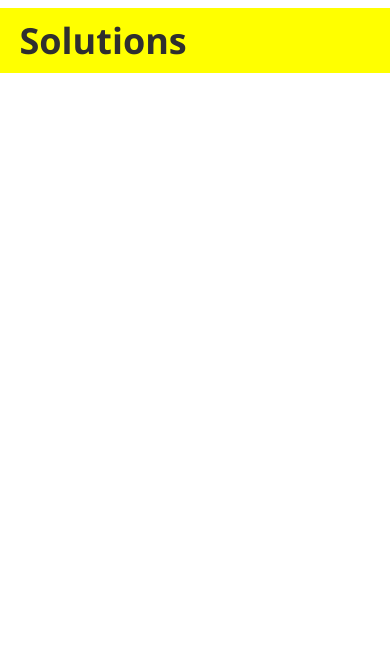
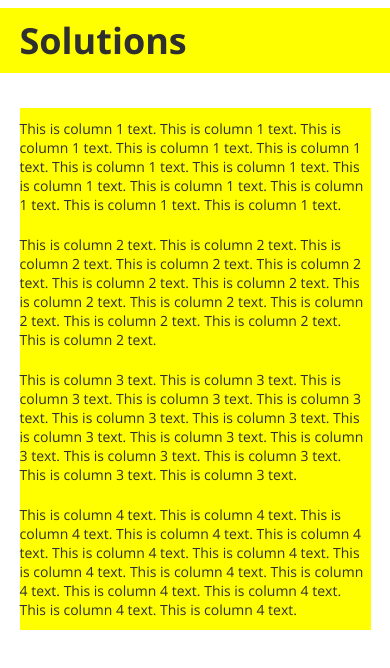
Before and after one commit to clarer/fewd7-final-project, a plain HTML site: page solutions.html in a window 390 px wide. Shown: the part 72-740 px from the top of the page. Drawn offline with nearby package versions, Linux system fonts and the light colour scheme.

Commit message:
4 column added

```diff
--- a/css/style.css
+++ b/css/style.css
@@ -217,6 +217,92 @@ header .desktop ul li a {
     }
 }
 
+.four-col {
+    width: 90%;
+    margin: 0 auto;
+    padding: 3% 0;
+}
+
+.four-col-one {
+    width: 19%;
+    padding: 0 2.6%;
+    float: left;
+    background-color: yellow;
+}
+
+.four-col-two {
+    width: 19%;
+    padding: 0 2.6%;
+    float: left;
+    background-color: yellow;
+}
+
+.four-col-three {
+    width: 19%;
+    padding: 0 2.6%;
+    float: left;
+    background-color: yellow;
+}
+
+.four-col-four {
+    width: 19%;
+    padding: 0 2.6%;
+    float: left;
+    background-color: yellow;
+}
+
+@media only screen and (max-width: 1200px) {
+    body {
+        font-size: 14px;
+    }
+}
+
+@media only screen and (max-width: 960px) {
+    .four-col-one {
+        width: 46%;
+        padding: 3% 2%;
+        float: left;
+    }
+    .four-col-two {
+        width: 46%;
+        padding: 3% 2%;
+        float: left;
+    }
+    .four-col-three {
+        width: 46%;
+        padding: 3% 2%;
+        float: left;
+    }
+    .four-col-four {
+        width: 46%;
+        padding: 3% 2%;
+        float: left;
+    }
+}
+
+@media only screen and (max-width: 768px) {
+    .four-col-one {
+        width: 100%;
+        padding: 3% 0;
+        clear: both;
+    }
+    .four-col-two {
+        width: 100%;
+        padding: 3% 0;
+        clear: both;
+    }
+    .four-col-three {
+        width: 100%;
+        padding: 3% 0;
+        clear: both;
+    }
+    .four-col-four {
+        width: 100%;
+        padding: 3% 0;
+        clear: both;
+    }
+}
+
 /******************************************
 /* ADDITIONAL STYLES
 /******************************************/
@@ -248,3 +334,50 @@ header .desktop ul li a {
     border-radius: 4px;
     float:right;
 }
+
+@font-face {
+    font-family: 'icomoon';
+    src:url('fonts/icomoon.eot?4msp27');
+    src:url('fonts/icomoon.eot?4msp27#iefix') format('embedded-opentype'),
+        url('fonts/icomoon.ttf?4msp27') format('truetype'),
+        url('fonts/icomoon.woff?4msp27') format('woff'),
+        url('fonts/icomoon.svg?4msp27#icomoon') format('svg');
+    font-weight: normal;
+    font-style: normal;
+}
+
+[class^="icon-"], [class*=" icon-"] {
+    font-family: 'icomoon';
+    speak: none;
+    font-style: normal;
+    font-weight: normal;
+    font-variant: normal;
+    text-transform: none;
+    line-height: 1;
+
+    /* Better Font Rendering =========== */
+    -webkit-font-smoothing: antialiased;
+    -moz-osx-font-smoothing: grayscale;
+}
+
+.icon-phone:before {
+    content: "\e800";
+}
+.icon-envelop:before {
+    content: "\e801";
+}
+.icon-location:before {
+    content: "\e802";
+}
+.icon-bubbles2:before {
+    content: "\e803";
+}
+.icon-cogs:before {
+    content: "\e804";
+}
+.icon-magic-wand:before {
+    content: "\e805";
+}
+.icon-leaf:before {
+    content: "\e806";
+}
--- a/js/script.js
+++ b/js/script.js
@@ -1,7 +1,6 @@
 $(document).ready(function() {
 
     $('#hamburger').click(function() {
-        console.log('menu clicked!');
         $('#show-this-on-click').slideToggle('slow');
     });
 
--- a/solutions.html
+++ b/solutions.html
@@ -35,6 +35,21 @@
 
         <h1>Solutions</h1>
 
+            <section class='four-col'>
+                <div class='four-col-one'>
+                    This is column 1 text. This is column 1 text. This is column 1 text. This is column 1 text. This is column 1 text. This is column 1 text. This is column 1 text. This is column 1 text. This is column 1 text. This is column 1 text. This is column 1 text. This is column 1 text.
+                </div>
+                <div class='four-col-two'>
+                    This is column 2 text. This is column 2 text. This is column 2 text. This is column 2 text. This is column 2 text. This is column 2 text. This is column 2 text. This is column 2 text. This is column 2 text. This is column 2 text. This is column 2 text. This is column 2 text. This is column 2 text.
+                </div>
+                <div class='four-col-three'>
+                    This is column 3 text. This is column 3 text. This is column 3 text. This is column 3 text. This is column 3 text. This is column 3 text. This is column 3 text. This is column 3 text. This is column 3 text. This is column 3 text. This is column 3 text. This is column 3 text. This is column 3 text. This is column 3 text.
+                </div>
+                    <div class='four-col-four'>
+                    This is column 4 text. This is column 4 text. This is column 4 text. This is column 4 text. This is column 4 text. This is column 4 text. This is column 4 text. This is column 4 text. This is column 4 text. This is column 4 text. This is column 4 text. This is column 4 text. This is column 4 text. This is column 4 text.
+                </div>
+            </section>
+
         <script src="http://code.jquery.com/jquery-latest.min.js"></script>
         <script src="js/script.js"></script>
 
```
Also changed, not shown: services.html (+7 -7 lines).
